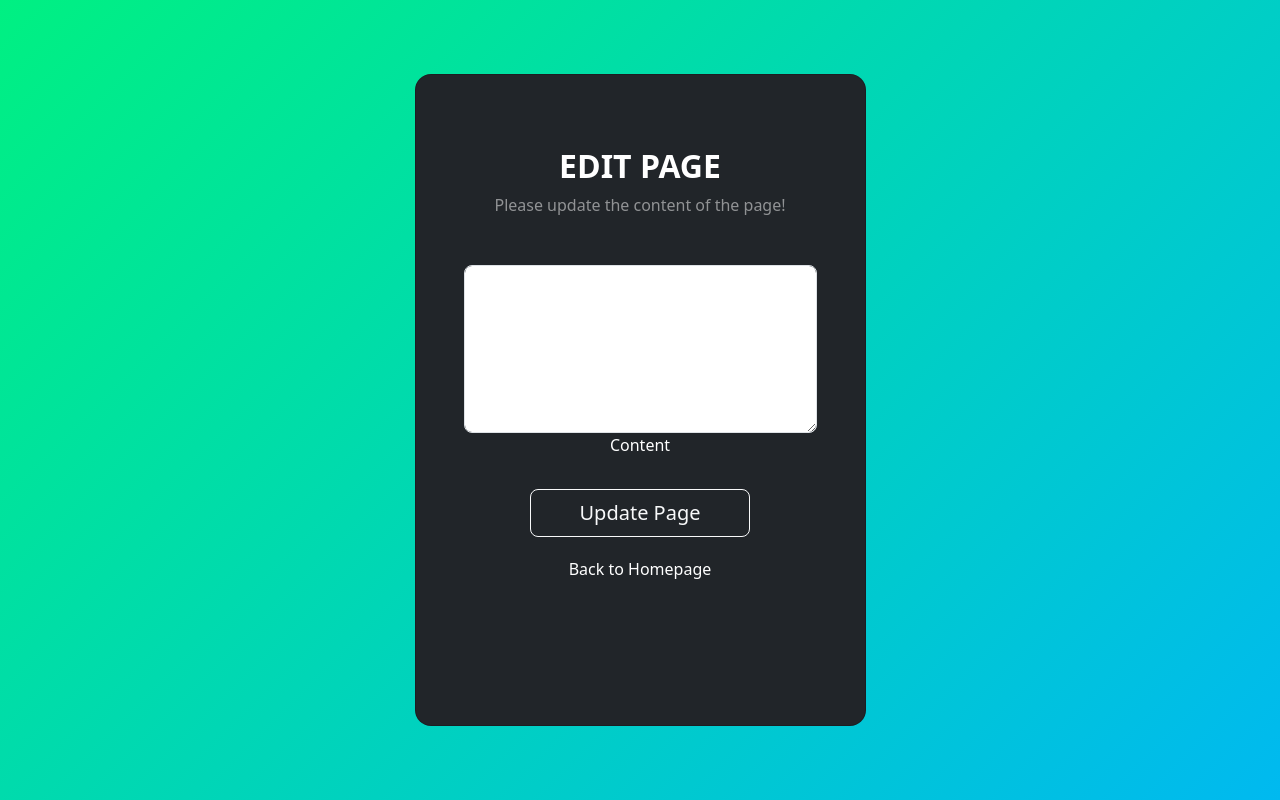
After one commit to marjorymell/cms-mineposting, a Node project: template views/admin/editPage.mustache in a window 1280 px wide. The commit adds this page. Run offline with Node 20 templates, Linux system fonts and the light colour scheme; the template is opened without the code that fills it, so the values that code supplies are empty.

Commit message:
edit page mustache creation

```diff
--- /dev/null
+++ b/views/admin/editPage.mustache
@@ -0,0 +1,58 @@
+<!DOCTYPE html>
+<html lang="en">
+<head>
+    <meta charset="UTF-8">
+    <meta name="viewport" content="width=device-width, initial-scale=1.0">
+    <title>Edit Page</title>
+    <!-- Bootstrap CSS -->
+    <link href="https://cdn.jsdelivr.net/npm/bootstrap@5.3.3/dist/css/bootstrap.min.css" rel="stylesheet">
+    <!-- Custom CSS -->
+    <style>
+        .gradient-custom {
+            background: linear-gradient(135deg, #00F082, #00B9F0); /* Degradê de laranja escuro para amarelo */
+        }
+    </style>
+</head>
+<body>
+
+<section class="vh-100 gradient-custom">
+    <div class="container py-5 h-100">
+        <div class="row d-flex justify-content-center align-items-center h-100">
+            <div class="col-12 col-md-8 col-lg-6 col-xl-5">
+                <div class="card bg-dark text-white" style="border-radius: 1rem;">
+                    <div class="card-body p-5 text-center">
+                        <div class="mb-md-5 mt-md-4 pb-5">
+                            <h2 class="fw-bold mb-2 text-uppercase">Edit Page</h2>
+                            <p class="text-white-50 mb-5">Please update the content of the page!</p>
+                            <!-- Exibe mensagens de erro -->
+                            {{#errors}}
+                                <div class="alert alert-danger" role="alert">
+                                    {{msg}}
+                                </div>
+                            {{/errors}}
+
+                            <form action="/admin/posts/edit" method="post">
+                                <div data-mdb-input-init class="form-outline form-white mb-4">
+                                    <textarea name="content" class="form-control form-control-lg" rows="5">{{content}}</textarea>
+                                    <label class="form-label" for="typeContentX">Content</label>
+                                    <!-- Exibe mensagem de erro para o campo de conteúdo -->
+                                    {{#errors.content}}
+                                        <div class="alert alert-danger" role="alert">
+                                            {{msg}}
+                                        </div>
+                                    {{/errors.content}}
+                                </div>
+                                <button data-mdb-button-init data-mdb-ripple-init class="btn btn-outline-light btn-lg px-5" type="submit">Update Page</button>
+                                <div style="margin-top: 20px;"></div>
+                                <a href="/admin" class="text-decoration-none text-white">Back to Homepage</a>
+                            </form>
+                        </div>
+                    </div>
+                </div>
+            </div>
+        </div>
+    </div>
+</section>
+
+</body>
+</html>
--- a/views/default/index.mustache
+++ b/views/default/index.mustache
@@ -7,7 +7,7 @@
     <title>Página Inicial</title>
     <style>
         .custom-navbar {
-            background-color: #60af29;
+            background-color: #000000;
         }
         .center-content {
             display: flex;
@@ -22,7 +22,7 @@
 <!-- Navbar -->
 <nav class="navbar navbar-expand-lg navbar-light custom-navbar">
     <div class="container">
-        <a class="navbar-brand text-white" href="#">MINEPOSTING</a>
+        <a class="navbar-brand text-white" href="#">CMS Blog</a>
         {{#isAdmin}}
         <a class="navbar-brand text-danger" href="/admin">Admin</a>
         {{/isAdmin}}
```
